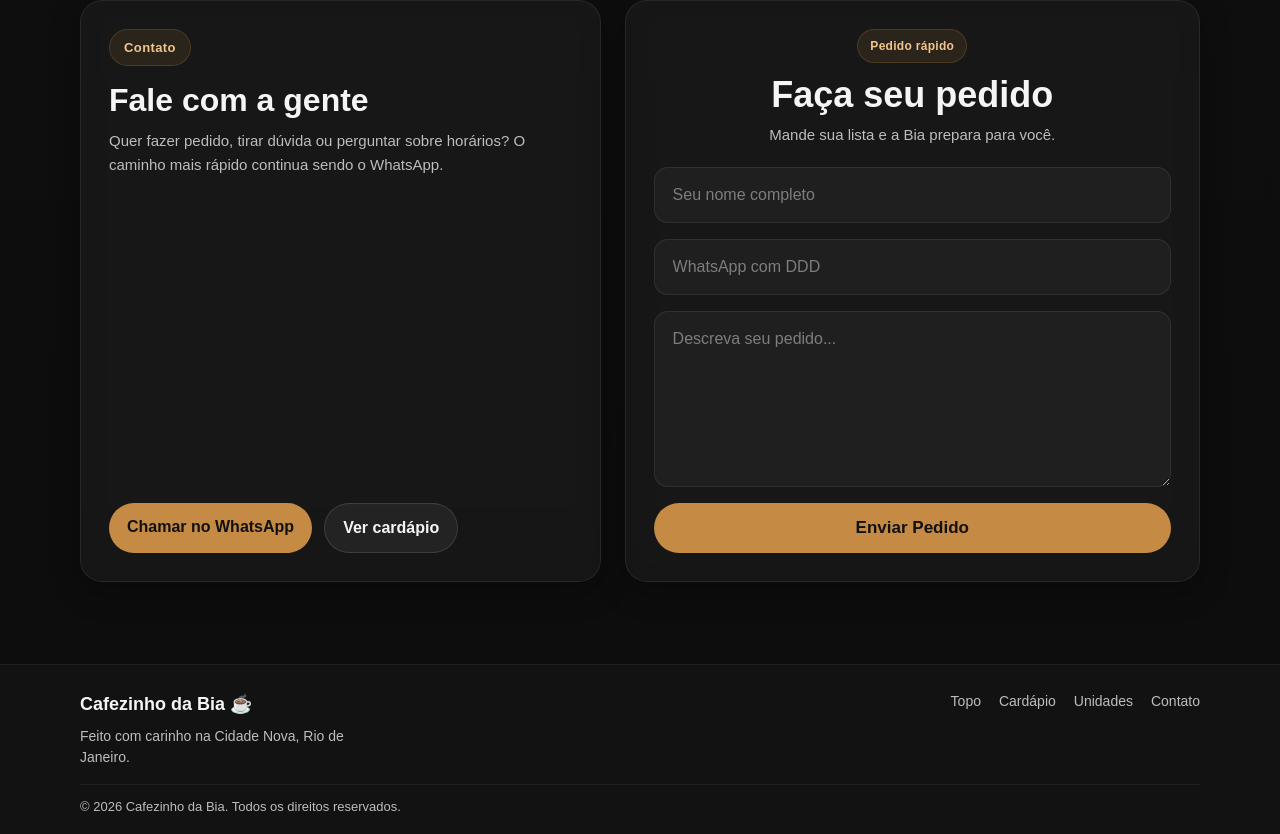
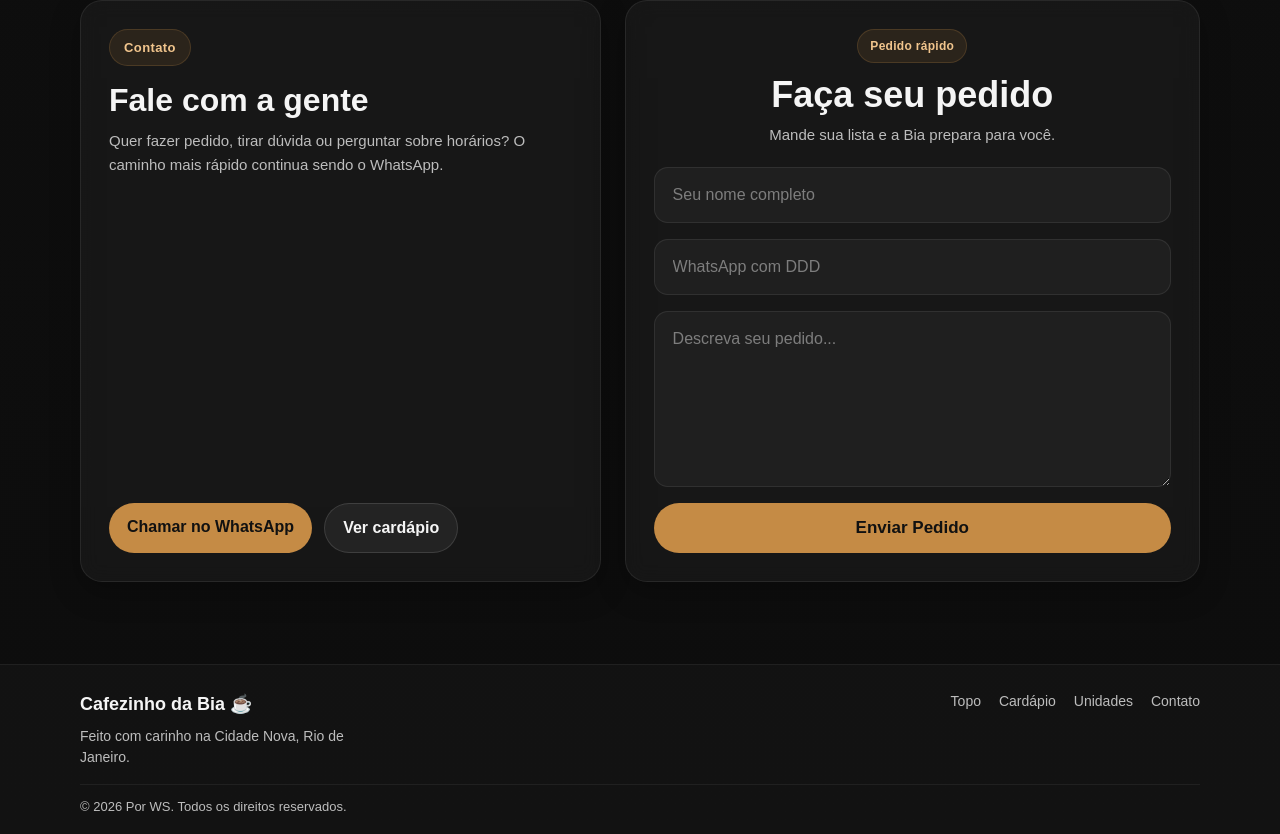
Before and after one commit to djwendelsilva/meu-projeto-cafe, a React (Vite) app: page / in a window 1280 px wide. Shown: the part 2937-3771 px from the top of the page. Built offline with nearby package versions, Linux system fonts and the light colour scheme.

Commit message:
mudança de imagem, tamanho

```diff
--- a/src/components/Footer/Footer.jsx
+++ b/src/components/Footer/Footer.jsx
@@ -18,7 +18,7 @@ function Footer() {
       </div>
 
       <div className="container footer-bottom">
-        <p>© 2026 Cafezinho da Bia. Todos os direitos reservados.</p>
+        <p>© 2026 Por WS. Todos os direitos reservados.</p>
       </div>
     </footer>
   )
```
